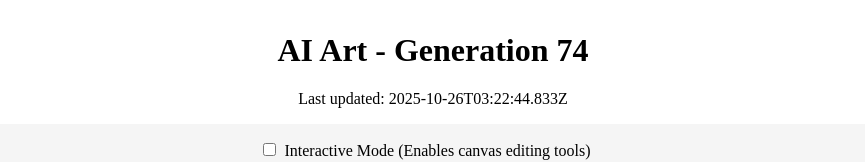
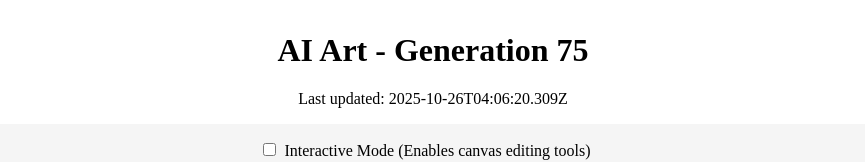
Before and after one commit to mcclowes/ai-art, a React (Vite) app: page / in a window 1280 px wide. Shown: the top 162 px of the page, without its empty margins (207-1072 px from the left). Built offline with nearby package versions, Linux system fonts and the light colour scheme.

Commit message:
Improve artwork - Generation 75

```diff
--- a/src/artwork-state.ts
+++ b/src/artwork-state.ts
@@ -763,7 +763,7 @@ export const artworkState: ArtworkState = {
       "id": "gradient_text_1761442391024"
     }
   ],
-  "generation": 74,
-  "lastUpdated": "2025-10-26T03:22:44.833Z",
+  "generation": 75,
+  "lastUpdated": "2025-10-26T04:06:20.309Z",
   "cycleStarted": "2025-10-23T02:33:03.243Z"
 };
```
